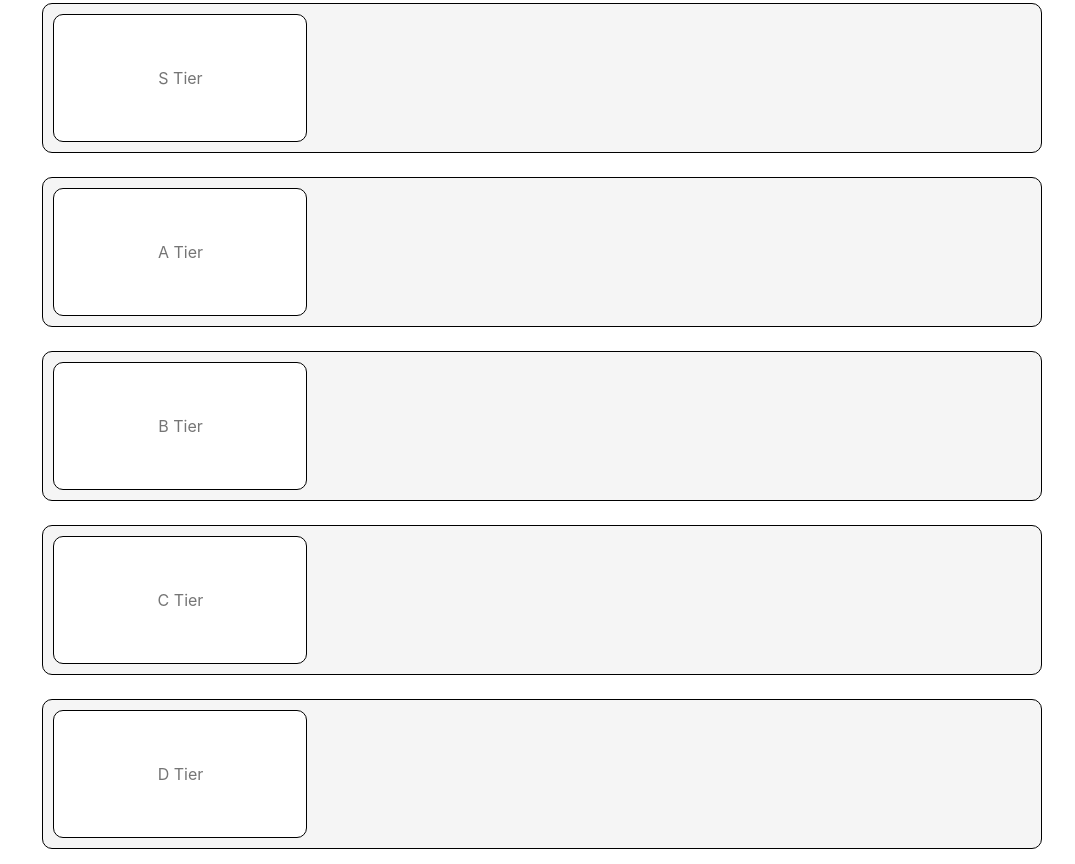
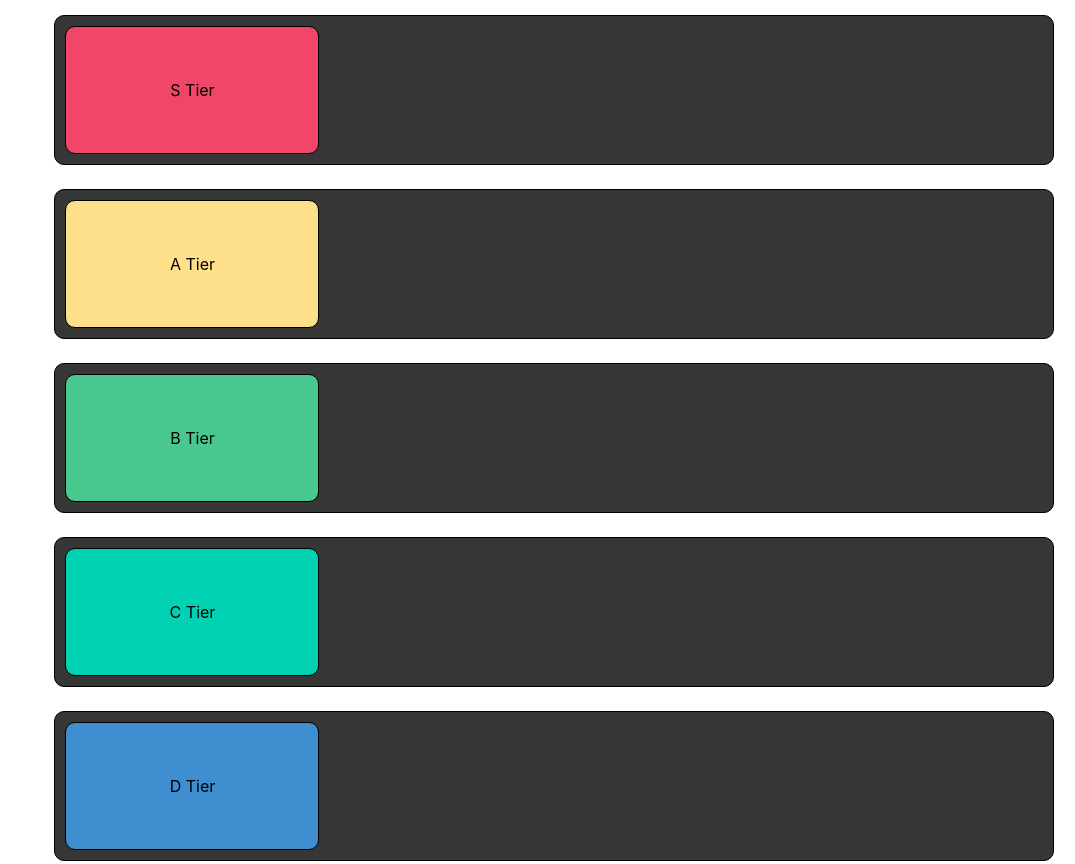
Before and after one commit to RuckusEnjoyer/Kitty-Cove, a plain HTML site: page tierlist.html in a window 1280 px wide. Shown: the part 513-1377 px from the top of the page, without its empty margins (205-1280 px from the left). Drawn offline with nearby package versions, Linux system fonts and the light colour scheme.

Commit message:
Stylized tierlist labels

```diff
--- a/assets/css/style.css
+++ b/assets/css/style.css
@@ -1,13 +1,10 @@
-:root {
-    --light: #fff;
-    --dark: #fff;
-    --main: #fff;
-    --accent: #fff;
-}
+/* Custom Fonts */
 
 h1{
     font-size: 40px;
 }
+
+
 
 .add-padding{
 padding: 10px;
@@ -15,10 +12,6 @@ padding: 10px;
 
 .add-margin{
     margin: 10px;
-}
-
-.add-spacing{
-    justify-self: flex-end !important;
 }
 
 .sidebar-width{
@@ -34,7 +27,7 @@ padding: 10px;
     align-items: center;
 }
 
-.div1 {
+.tier-div {
     width: 1000px;
     height: 150px;
     padding: 10px;
@@ -50,11 +43,15 @@ padding: 10px;
     border: 1px solid black;
     text-align: center;
     font-size: 16px;
+
+}
+.tier-label::placeholder {
+    color: black;
 }
 
 .tier-img{
-margin: 3px;
-width: 100px;
-height: 100px;
-border-radius: 10px;
+    margin: 3px;
+    width: 100px;
+    height: 100px;
+    border-radius: 10px;
 }
--- a/assets/js/tierlist.js
+++ b/assets/js/tierlist.js
@@ -1,3 +1,9 @@
+//Global Variables
+
+var apiUrl = 'https://api.thecatapi.com/v1/images/search?limit=20'
+var catBtn = document.querySelector('#image-getter')
+var resetBtn = document.querySelector('#image-resetter')
+
 //Functions that make the tierlist images drag/droppable
 
 function allowDrop(ev) {
@@ -16,11 +22,7 @@ function dragDrop(ev) {
 
 //Fetch Cat Images
 
-var apiUrl = 'https://api.thecatapi.com/v1/images/search?limit=10'
 
-var catBtn = document.querySelector('#image-getter')
-
-var resetBtn = document.querySelector('#image-resetter')
 
 function getImages(){
     fetch(apiUrl)
@@ -57,4 +59,4 @@ resetBtn.addEventListener('click', function(){
 
 })
 
-//Store Images in Local Storage?
+//Store tierlist labels in Local Storage?
--- a/tierlist.html
+++ b/tierlist.html
@@ -12,7 +12,7 @@
 
 <body>
     <!--header-->
-    <nav class="navbar is-dark add-padding is-flex" role="navigation" aria-label="main navigation">
+    <nav class="navbar is-dark p-4 is-flex" role="navigation" aria-label="main navigation">
         <div class="navbar-brand add-spacing">
             <a class="add-spacing" href="#">
                 <img src="https://pyxis.nymag.com/v1/imgs/d29/4a6/d8b19f15856697769dc1c586d59ce82bd8-22-cat-video-truth-smoking.rsquare.w700.jpg" alt="Cat Image Placeholder" width="200" height="200">
@@ -24,7 +24,7 @@
     </nav>
     <div class="is-flex">
         <!--Sidebar Buttons-->
-        <aside class="menu sidebar-width add-padding">
+        <aside class="menu sidebar-width p-4">
             <p class="menu-label">
             General
             </p>
@@ -50,66 +50,68 @@
 <!--Kitty Sorter Game-->
 
         <div class="m-6 direction">
-            <section class="direction">
+            <section class="direction is-flex">
                 <h2 class="header is-size-1">
                     Kitty Sorter
                 </h2>
                 <p class="block">A small tierlist game for cats.</p>
-                <p class="block has-text-centered">In order to play, press the button below. 20 cat images will appear, and you can sort them from most favorite to least favorite. When you are done, you can click the button again to reset the game and a new set of 20 cats will appear.</p>
+                <p class="block has-text-centered is-flex-wrap-wrap">In order to play, press the button below. 20 cat images will appear, and you can sort them from most favorite to least favorite. When you are done, you can click the button again to reset the game and a new set of 20 cats will appear.</p>
+
+                <!--Buttons for Cat Game-->
 
                 <div>
                     <button id="image-getter" class="button is-primary">Start Sorting</button>
                     <button id="image-resetter" class="button is-info">Reset Sorter</button>
                 </div>
 
+            <!--Spawn Cat Images Here-->
 
-<!--Spawn Cat Images Here-->
-                <div id="image-spawner" class="div2 mt-3"
+                <div id="image-spawner" class="div2 mt-3 has-text-centered"
                     ondrop="dragDrop(event)"
                     ondragover="allowDrop(event)">
-
-
                 </div>
             </section>
 
+            <!--Tier List Section-->
+
             <main class="section is-flex is-flex-direction-column">
 
-                <div class="div1"
+                <div id="s" class="tier-div has-background-dark"
                     ondrop="dragDrop(event)"
                     ondragover="allowDrop(event)">
-                    <input class="tier-label" placeholder="S Tier">
+                    <input class="tier-label has-background-danger" placeholder="S Tier">
                 </div>
 
                 <br>
 
-                <div class="div1"
+                <div id="a" class="tier-div has-background-dark"
                     ondrop="dragDrop(event)"
                     ondragover="allowDrop(event)">
-                    <input class="tier-label" placeholder="A Tier">
+                    <input class="tier-label has-background-warning" placeholder="A Tier">
                 </div>
 
                 <br>
 
-                <div class="div1"
+                <div id="b" class="tier-div has-background-dark"
                     ondrop="dragDrop(event)"
                     ondragover="allowDrop(event)">
-                    <input class="tier-label" placeholder="B Tier">
+                    <input class="tier-label has-background-success	" placeholder="B Tier">
                 </div>
 
                 <br>
 
-                <div class="div1"
+                <div id="c" class="tier-div has-background-dark"
                     ondrop="dragDrop(event)"
                     ondragover="allowDrop(event)">
-                    <input class="tier-label" placeholder="C Tier">
+                    <input class="tier-label has-background-primary	" placeholder="C Tier">
                 </div>
 
                 <br>
 
-                <div class="div1"
+                <div id="d" class="tier-div has-background-dark"
                     ondrop="dragDrop(event)"
                     ondragover="allowDrop(event)">
-                    <input class="tier-label" placeholder="D Tier">
+                    <input class="tier-label has-background-info " placeholder="D Tier">
                 </div>
             </main>
         </div>
```
